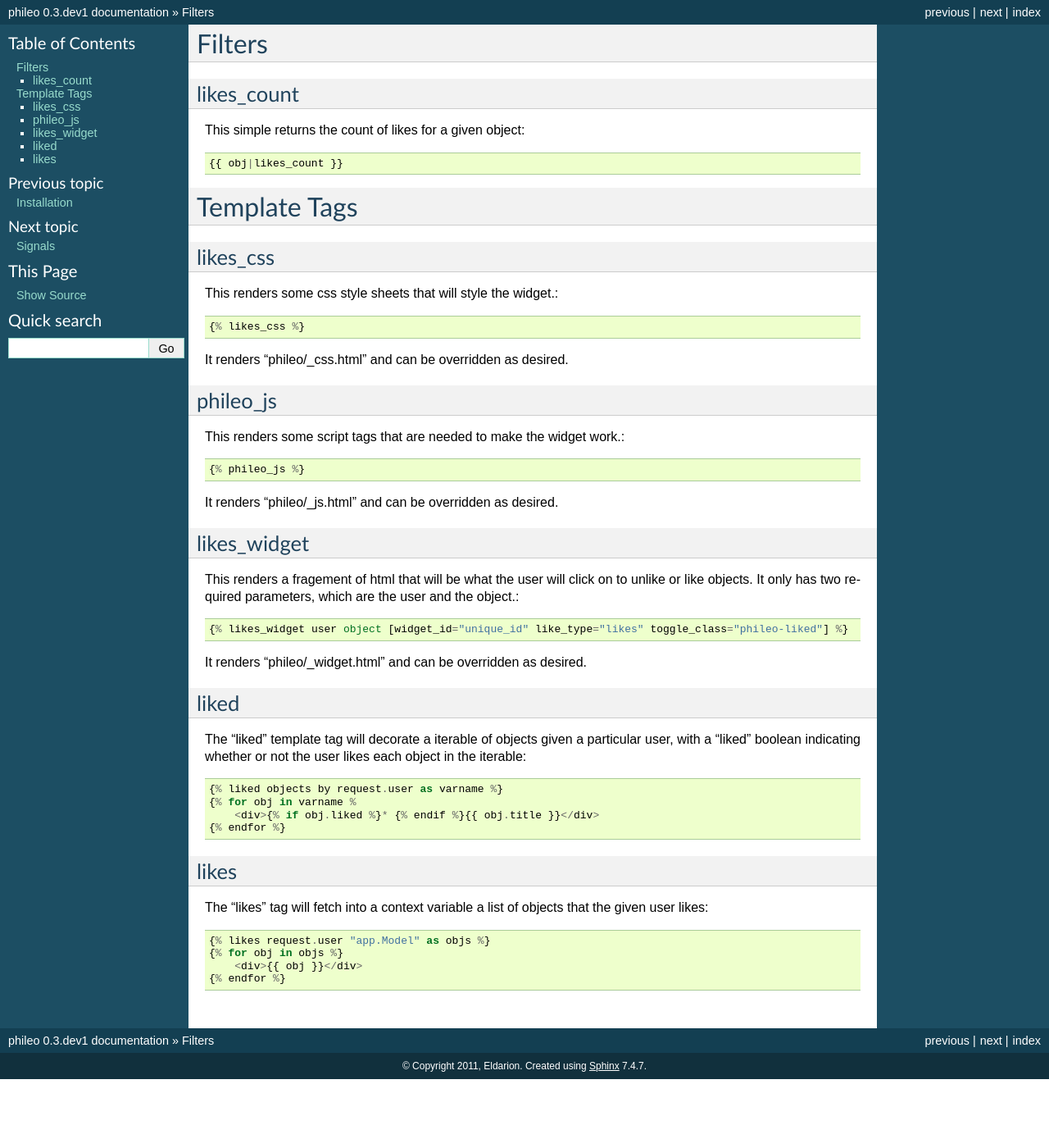
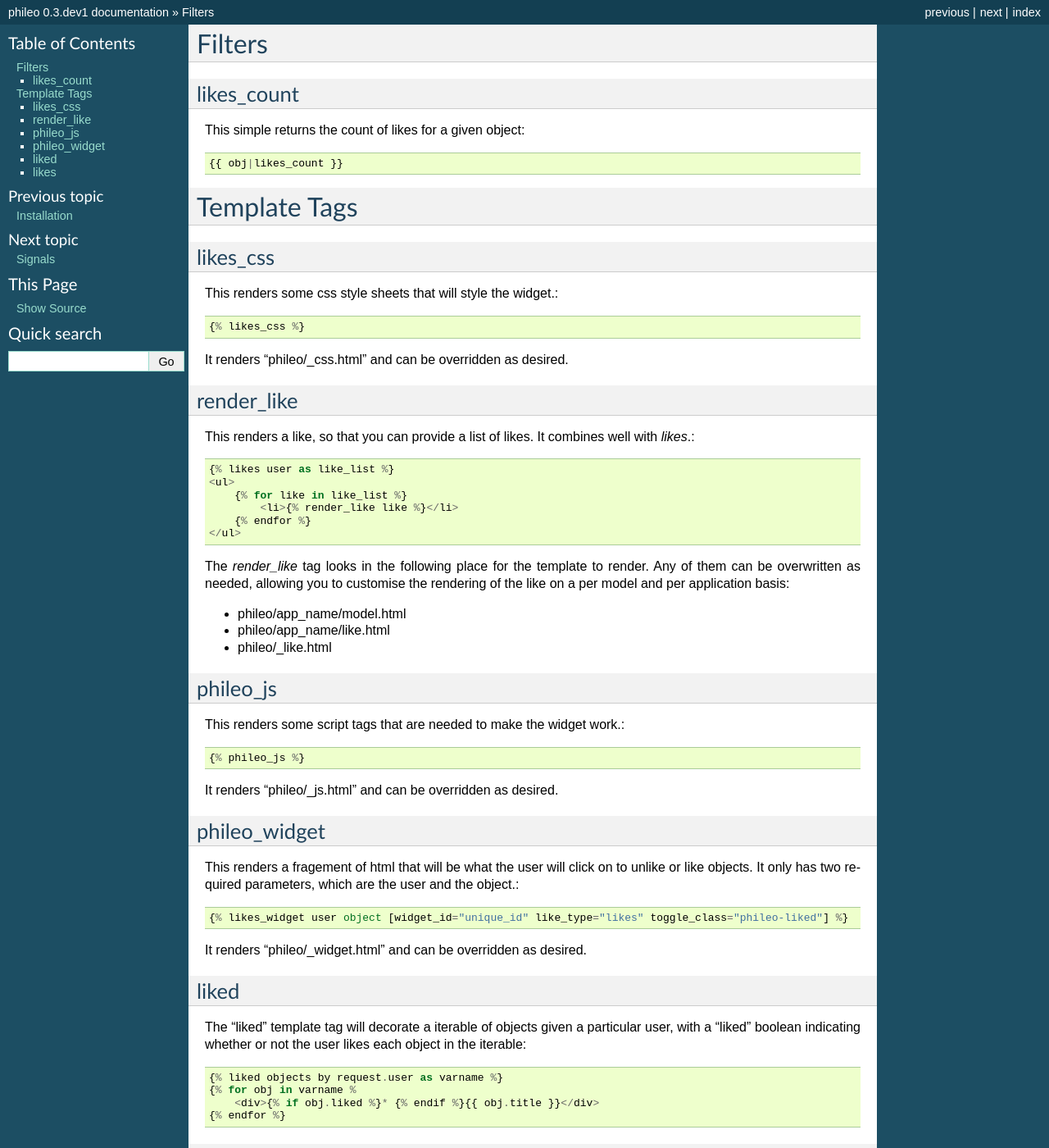
Before and after one commit to pinax/pinax-likes, a Sphinx documentation site: the page built from docs/templatetags.rst, in a window 1280 px wide and 1400 px high. Shown: the whole window at 82% size. Built offline with Sphinx 7.4.7, drawn with Linux system fonts in a browser that asks for light colours.

Commit message:
Updated the docs with the new template tag

```diff
--- a/docs/templatetags.rst
+++ b/docs/templatetags.rst
@@ -23,6 +23,28 @@ This renders some css style sheets that will style the widget.::
 
 It renders "phileo/_css.html" and can be overridden as desired.
 
+render_like
+-----------
+
+This renders a like, so that you can provide a list of likes. It
+combines well with `likes`.::
+
+    {% likes user as like_list %}
+    <ul>
+        {% for like in like_list %}
+            <li>{% render_like like %}</li>
+        {% endfor %}
+    </ul>
+
+The `render_like` tag looks in the following place for the template to
+render. Any of them can be overwritten as needed, allowing you to
+customise the rendering of the like on a per model and per application
+basis:
+
+* phileo/app_name/model.html
+* phileo/app_name/like.html
+* phileo/_like.html
+
 phileo_js
 ---------
 
@@ -33,7 +55,7 @@ This renders some script tags that are needed to make the widget work.::
 It renders "phileo/_js.html" and can be overridden as desired.
 
 
-likes_widget
+phileo_widget
 ------------
 
 This renders a fragement of html that will be what the user will click
```
Also changed, not shown: 1 other file.
